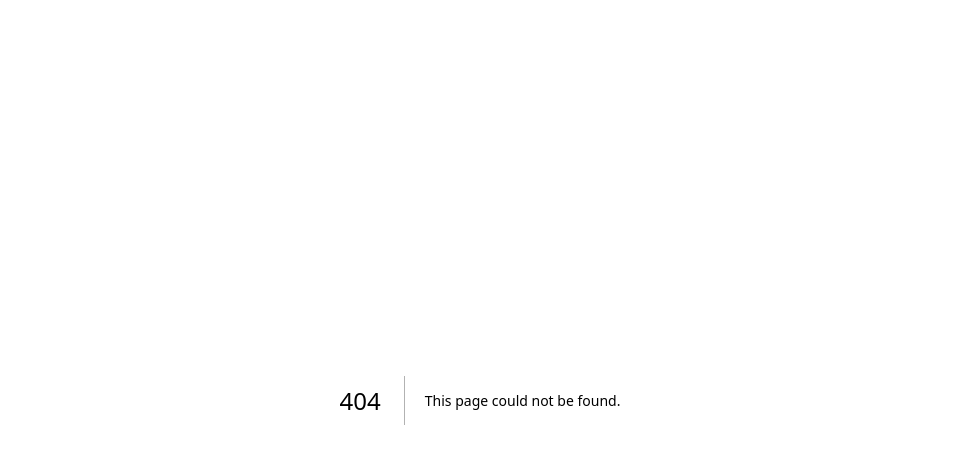
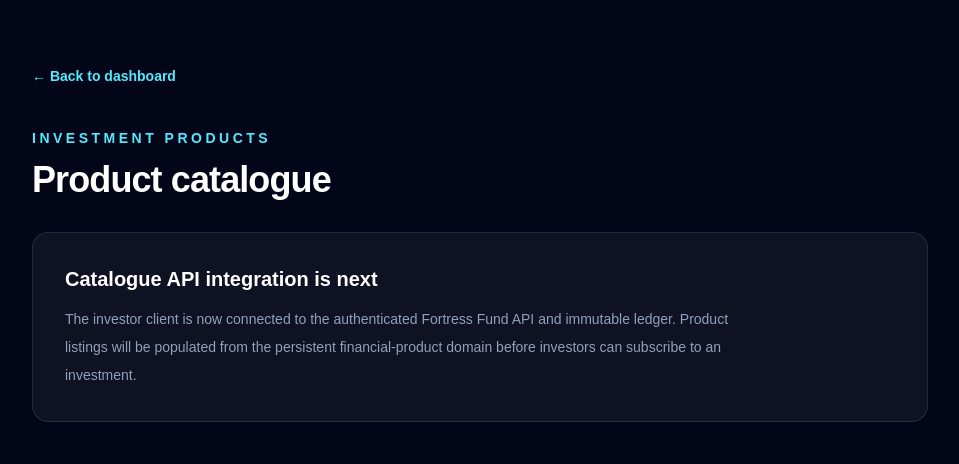
Before and after one commit to mustardir/rentable-, a Next.js app in the folder apps/client/: page /products in a window 1280 px wide. Before the commit this address had no page. Shown: the top 464 px of the page, without its empty margins (160-1119 px from the left). Built offline with nearby package versions, Linux system fonts and the light colour scheme.

Commit message:
Add investor product catalogue boundary

```diff
--- /dev/null
+++ b/apps/client/app/products/page.tsx
@@ -0,0 +1,19 @@
+import Link from "next/link";
+
+export default function ProductsPage() {
+  return (
+    <main className="min-h-screen bg-slate-950 px-6 py-16 text-white">
+      <div className="mx-auto max-w-4xl">
+        <Link href="/dashboard" className="text-sm font-semibold text-cyan-300">← Back to dashboard</Link>
+        <p className="mt-10 text-sm font-semibold uppercase tracking-[0.25em] text-cyan-300">Investment products</p>
+        <h1 className="mt-3 text-4xl font-semibold tracking-tight">Product catalogue</h1>
+        <div className="mt-8 rounded-2xl border border-white/10 bg-white/[0.05] p-8">
+          <h2 className="text-xl font-semibold">Catalogue API integration is next</h2>
+          <p className="mt-3 max-w-2xl text-sm leading-7 text-slate-400">
+            The investor client is now connected to the authenticated Fortress Fund API and immutable ledger. Product listings will be populated from the persistent financial-product domain before investors can subscribe to an investment.
+          </p>
+        </div>
+      </div>
+    </main>
+  );
+}
```
